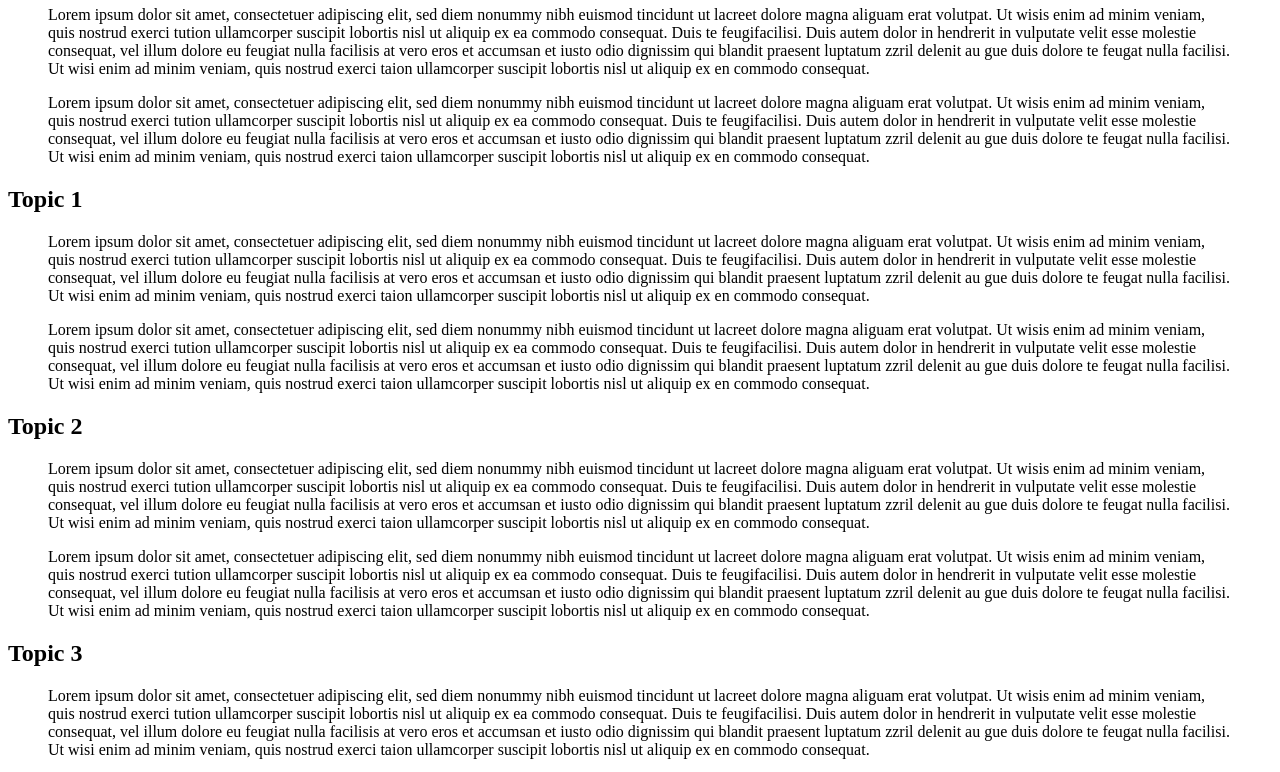
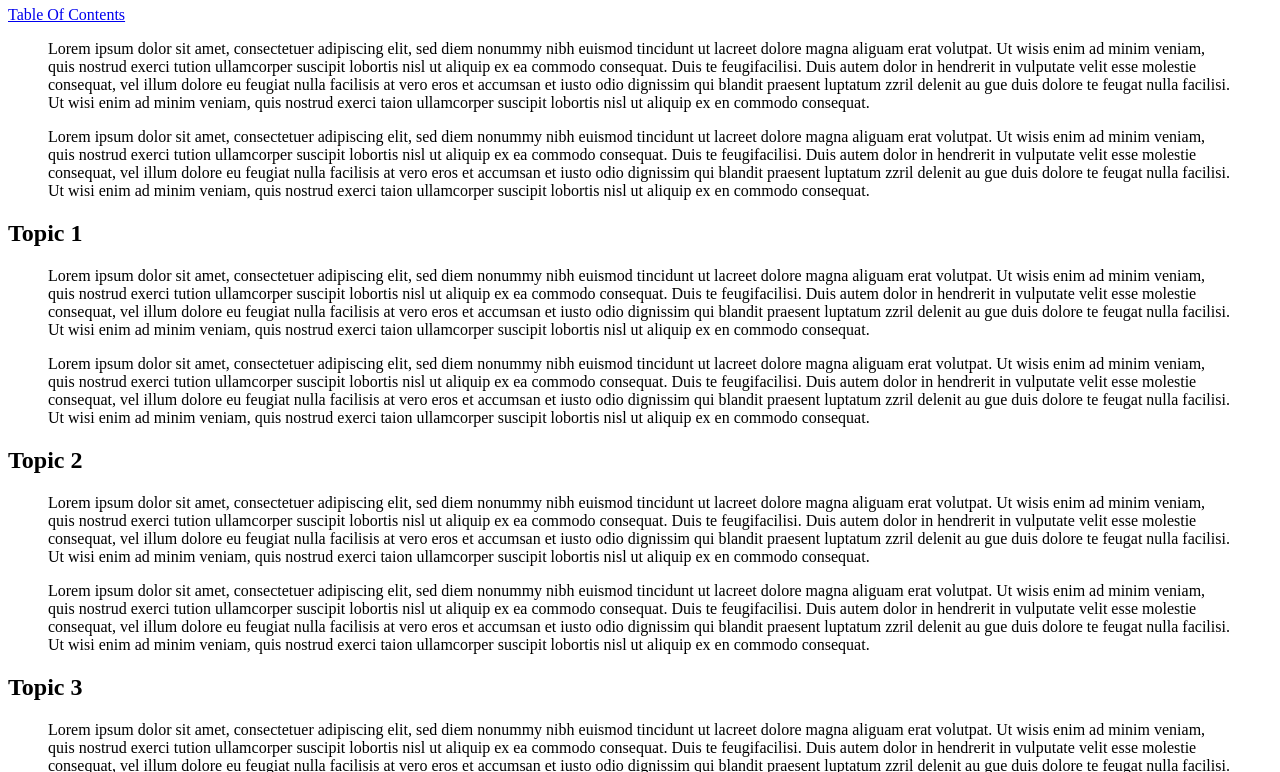
Before and after one commit to Afrink4/links_review, a plain HTML site: page chapter 1.html in a window 1280 px wide. Shown: the part 60-832 px from the top of the page. Drawn offline with Linux system fonts and the light colour scheme.

Commit message:
Update chapter 1.html

```diff
--- a/chapter 1.html
+++ b/chapter 1.html
@@ -4,7 +4,7 @@
 </head>
 <body>
 <h1>Chapter 1</h1>
-
+	<a href= "toc.html"> Table Of Contents </a>
 <blockquote>Lorem ipsum dolor sit amet, consectetuer adipiscing elit, sed diem nonummy nibh euismod tincidunt ut lacreet dolore magna aliguam erat volutpat. Ut wisis enim ad minim veniam, quis nostrud exerci tution ullamcorper suscipit lobortis nisl ut aliquip ex ea commodo    consequat. Duis te feugifacilisi. Duis autem dolor in hendrerit in vulputate velit esse molestie consequat, vel illum dolore eu feugiat nulla facilisis at vero eros et accumsan et iusto odio dignissim qui blandit praesent luptatum zzril delenit au gue duis dolore te feugat nulla facilisi. Ut wisi enim ad minim veniam, quis nostrud exerci taion ullamcorper suscipit lobortis nisl ut aliquip ex en commodo consequat.</blockquote>
 
 <blockquote>Lorem ipsum dolor sit amet, consectetuer adipiscing elit, sed diem nonummy nibh euismod tincidunt ut lacreet dolore magna aliguam erat volutpat. Ut wisis enim ad minim veniam, quis nostrud exerci tution ullamcorper suscipit lobortis nisl ut aliquip ex ea commodo    consequat. Duis te feugifacilisi. Duis autem dolor in hendrerit in vulputate velit esse molestie consequat, vel illum dolore eu feugiat nulla facilisis at vero eros et accumsan et iusto odio dignissim qui blandit praesent luptatum zzril delenit au gue duis dolore te feugat nulla facilisi. Ut wisi enim ad minim veniam, quis nostrud exerci taion ullamcorper suscipit lobortis nisl ut aliquip ex en commodo consequat.</blockquote>
```
